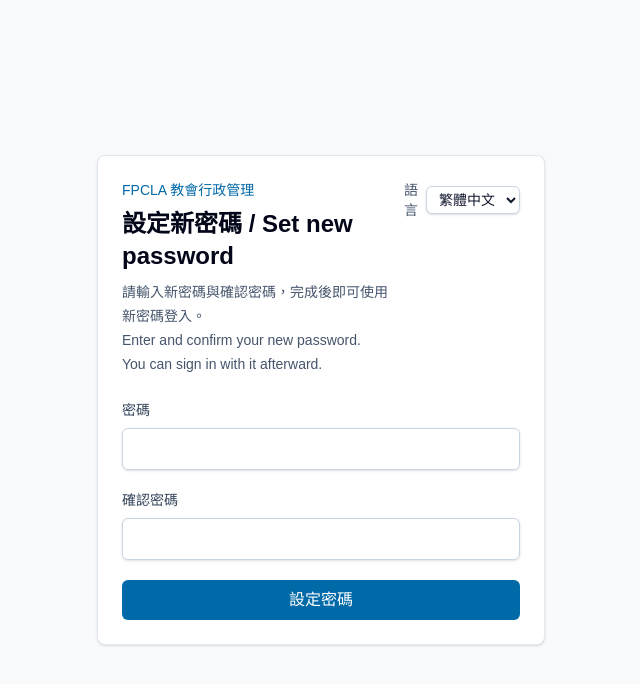
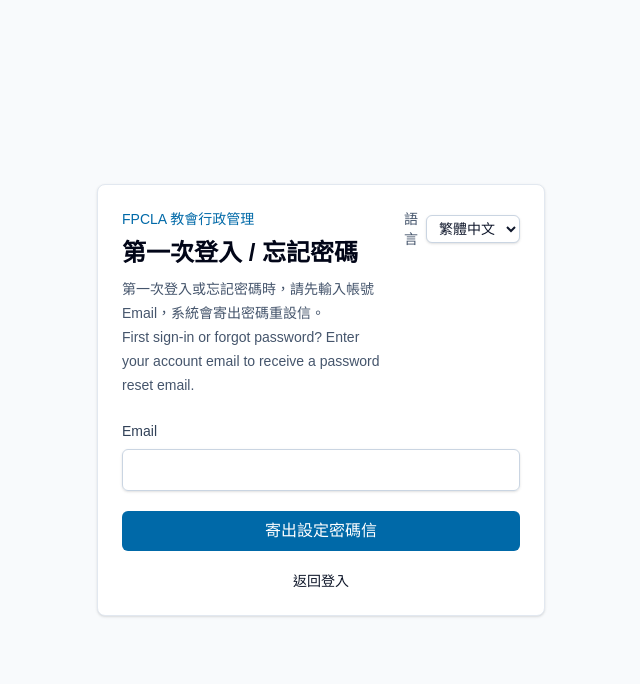
Before and after one commit to FPCLA/Church-admin-web, a Next.js app: page /reset-password in a window 1280 px wide. Shown: the top 684 px of the page, without its empty margins (319-959 px from the left). Built offline with nearby package versions, Linux system fonts and the light colour scheme; no server answers.

Commit message:
Require email before password reset entry

```diff
--- a/app/reset-password/page.tsx
+++ b/app/reset-password/page.tsx
@@ -1,10 +1,12 @@
 import { LanguageSwitcher } from "@/components/LanguageSwitcher";
+import { ForgotPasswordForm } from "@/components/ForgotPasswordForm";
 import { SetPasswordForm } from "@/components/SetPasswordForm";
 import { getCurrentUserAndProfile } from "@/lib/auth";
 
 export default async function ResetPasswordPage() {
   const { user, profile } = await getCurrentUserAndProfile();
   const locale = profile?.language_preference || user?.user_metadata?.locale || "zh-TW";
+  const canSetPassword = Boolean(user);
 
   return (
     <main className="flex min-h-screen items-center justify-center bg-slate-50 px-4 py-10">
@@ -15,17 +17,32 @@ export default async function ResetPasswordPage() {
               FPCLA 教會行政管理
             </p>
             <h1 className="mt-2 text-2xl font-semibold text-slate-950">
-              設定新密碼 / Set new password
+              {canSetPassword ? "設定新密碼 / Set new password" : "第一次登入 / 忘記密碼"}
             </h1>
             <p className="mt-2 text-sm leading-6 text-slate-600">
-              請輸入新密碼與確認密碼，完成後即可使用新密碼登入。
-              <br />
-              Enter and confirm your new password. You can sign in with it afterward.
+              {canSetPassword ? (
+                <>
+                  請輸入新密碼與確認密碼，完成後即可使用新密碼登入。
+                  <br />
+                  Enter and confirm your new password. You can sign in with it afterward.
+                </>
+              ) : (
+                <>
+                  第一次登入或忘記密碼時，請先輸入帳號 Email，系統會寄出密碼重設信。
+                  <br />
+                  First sign-in or forgot password? Enter your account email to receive a
+                  password reset email.
+                </>
+              )}
             </p>
           </div>
           <LanguageSwitcher initialLocale={locale} />
         </div>
-        <SetPasswordForm initialLocale={locale} />
+        {canSetPassword ? (
+          <SetPasswordForm initialLocale={locale} />
+        ) : (
+          <ForgotPasswordForm initialLocale={locale} />
+        )}
       </section>
     </main>
   );
```
